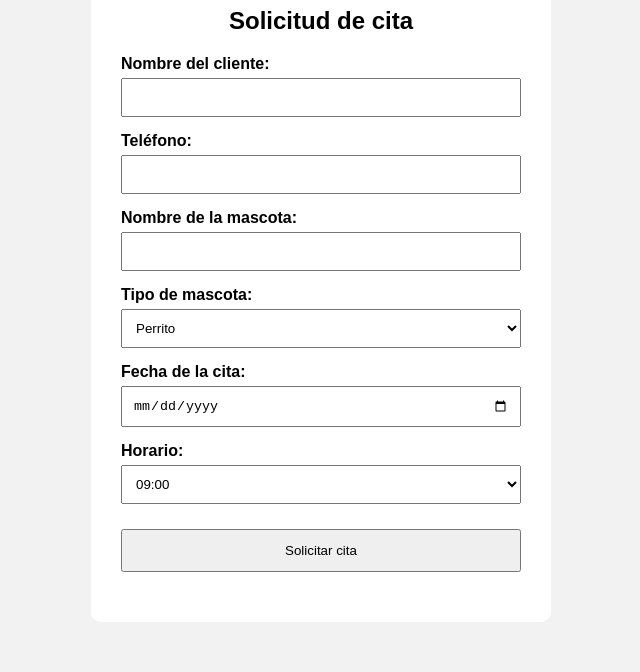
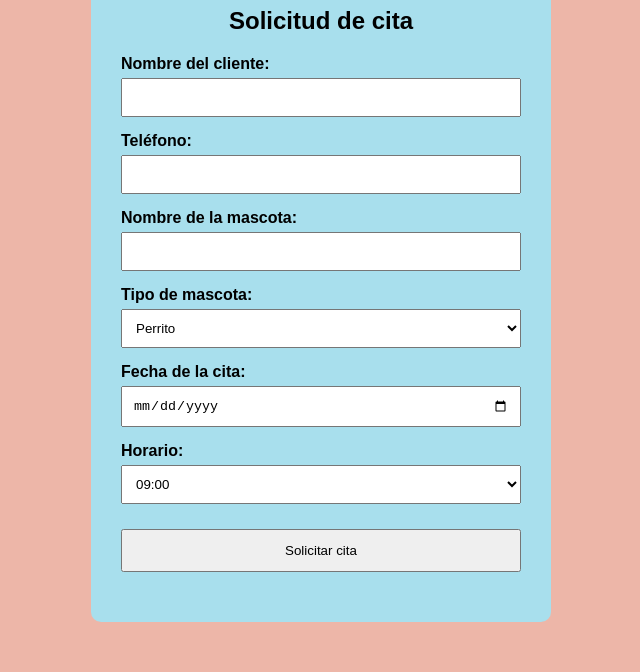
Before and after one commit to Awa-Melon/Practica-1-Desarrollo-de-requisitos, a plain HTML site: page veterinaria/index.html in a window 1280 px wide. Shown: the part 153-825 px from the top of the page, without its empty margins (319-959 px from the left). Drawn offline with Linux system fonts and the light colour scheme.

Commit message:
Update style.css

```diff
--- a/veterinaria/style.css
+++ b/veterinaria/style.css
@@ -1,13 +1,13 @@
 body {
-    font-family: Comic sans, sans-serif;
-    background-color: #f2f2f2;
+    font-family: fantasy;
+    background-color: #EDB6A8;
     margin: 0;
 }
 
 .contenedor {
     width: 400px;
     margin: 50px auto;
-    background-color: white;
+    background-color: #A8DFED;
     padding: 30px;
     border-radius: 10px;
 }
@@ -52,19 +52,3 @@ button {
     font-weight: bold;
     margin-top: 20px;
 }
-
-
-
-
-body{
-front-family: Arial, sans-serif;
-background-color: #f2f2f2;
-margin:0;
-}
-.contenedor{
-width: 400px;
-margin:50px auto;
-background-color: white;
-padding: 30px;
-border-radius: 10px;
-}
```
